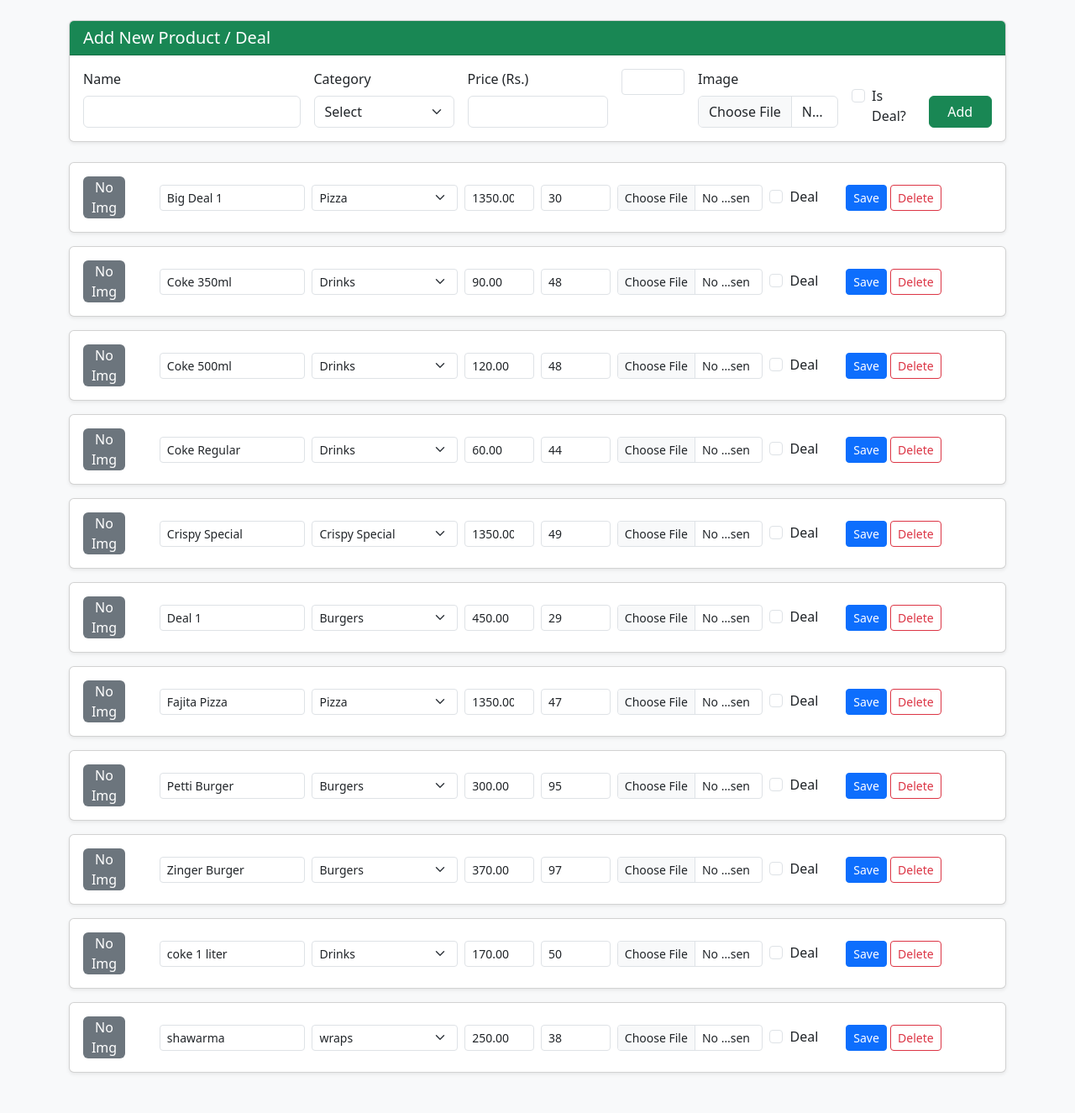
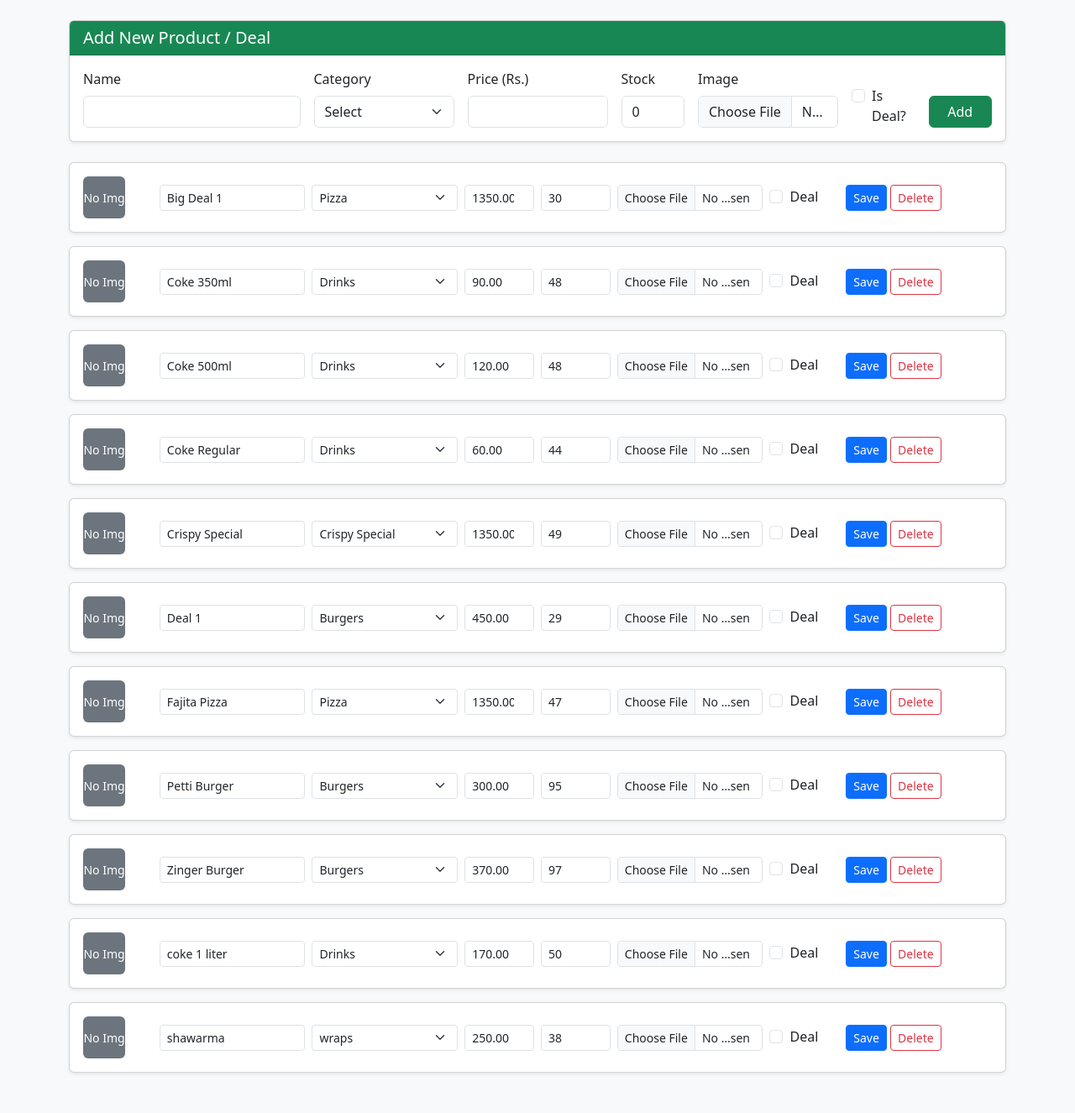
Before and after one commit to Naeemshakir0707/cafe-crispy-pos, a Django app: page /manage/products/ in a window 1280 px wide. Shown: the part 56-1381 px from the top of the page at 84% size. Run offline with Django 5.2, Linux system fonts and the light colour scheme; a user stored in the database is signed in; data comes from the database, SQL or seed files in the repository.

Commit message:
Full updated manage products - hide stock for deals

```diff
--- a/pos/templates/pos/manage_products.html
+++ b/pos/templates/pos/manage_products.html
@@ -56,12 +56,9 @@
                     <label class="form-label">Price (Rs.)</label>
                     <input type="number" name="price" class="form-control" step="0.01" required>
                 </div>
-                <div class="col-md-1"> {% if product.is_deal %}
-                    <span class="badge bg-info">Deal</span>
-                    <input type="hidden" name="stock" value="0">
-                    {% else %}
-                    <input type="number" name="stock" value="{{ product.stock }}" class="form-control form-control-sm">
-                    {% endif %}
+                <div class="col-md-1" id="stock-field">
+                    <label class="form-label">Stock</label>
+                    <input type="number" name="stock" class="form-control" value="0">
                 </div>
                 <div class="col-md-2">
                     <label class="form-label">Image</label>
@@ -94,7 +91,7 @@
                         {% if product.image %}
                             <img src="{{ product.image.url }}" class="product-img-thumb">
                         {% else %}
-                            <div class="bg-secondary text-white text-center product-img-thumb d-flex align-items-center justify-content-center">No Img</div>
+                            <div class="bg-secondary text-white text-center product-img-thumb d-flex align-items-center justify-content-center small">No Img</div>
                         {% endif %}
                     </div>
                     <div class="col-md-2">
@@ -111,7 +108,12 @@
                         <input type="number" name="price" value="{{ product.price }}" class="form-control form-control-sm" step="0.01">
                     </div>
                     <div class="col-md-1">
-                        <input type="number" name="stock" value="{{ product.stock }}" class="form-control form-control-sm">
+                        {% if product.is_deal %}
+                            <span class="badge bg-info">Deal</span>
+                            <input type="hidden" name="stock" value="0">
+                        {% else %}
+                            <input type="number" name="stock" value="{{ product.stock }}" class="form-control form-control-sm">
+                        {% endif %}
                     </div>
                     <div class="col-md-2">
                         <input type="file" name="image" class="form-control form-control-sm" accept="image/*">
@@ -135,7 +137,6 @@
             <div class="mt-3 p-3 bg-light rounded">
                 <h6 class="mb-2">Deal Components (Items inside this Deal)</h6>
 
-                <!-- Existing Components -->
                 {% for comp in product.components.all %}
                 <div class="d-flex justify-content-between align-items-center mb-1">
                     <span>{{ comp.quantity }} × {{ comp.product.name }}</span>
@@ -147,7 +148,7 @@
                     </form>
                 </div>
                 {% empty %}
-                <p class="text-muted small">No components added yet.</p>
+                <p class="text-muted small mb-2">No components added yet.</p>
                 {% endfor %}
 
                 <!-- Add Component Form -->
@@ -168,7 +169,7 @@
                     <div class="col-md-2">
                         <input type="number" name="quantity" value="1" min="1" class="form-control form-control-sm" required>
                     </div>
-                    <div class="col-md-2">
+                    <div class="col-md-3">
                         <button type="submit" class="btn btn-sm btn-success">Add Component</button>
                     </div>
                 </form>
@@ -182,7 +183,6 @@
 
 </div>
 
-</body>
 <script>
     function toggleStockField() {
         const isDeal = document.getElementById('is_deal').checked;
@@ -193,5 +193,12 @@
             stockField.style.display = 'block';
         }
     }
+
+    // Run on page load in case of browser back
+    document.addEventListener('DOMContentLoaded', function() {
+        toggleStockField();
+    });
 </script>
+
+</body>
 </html>
```
